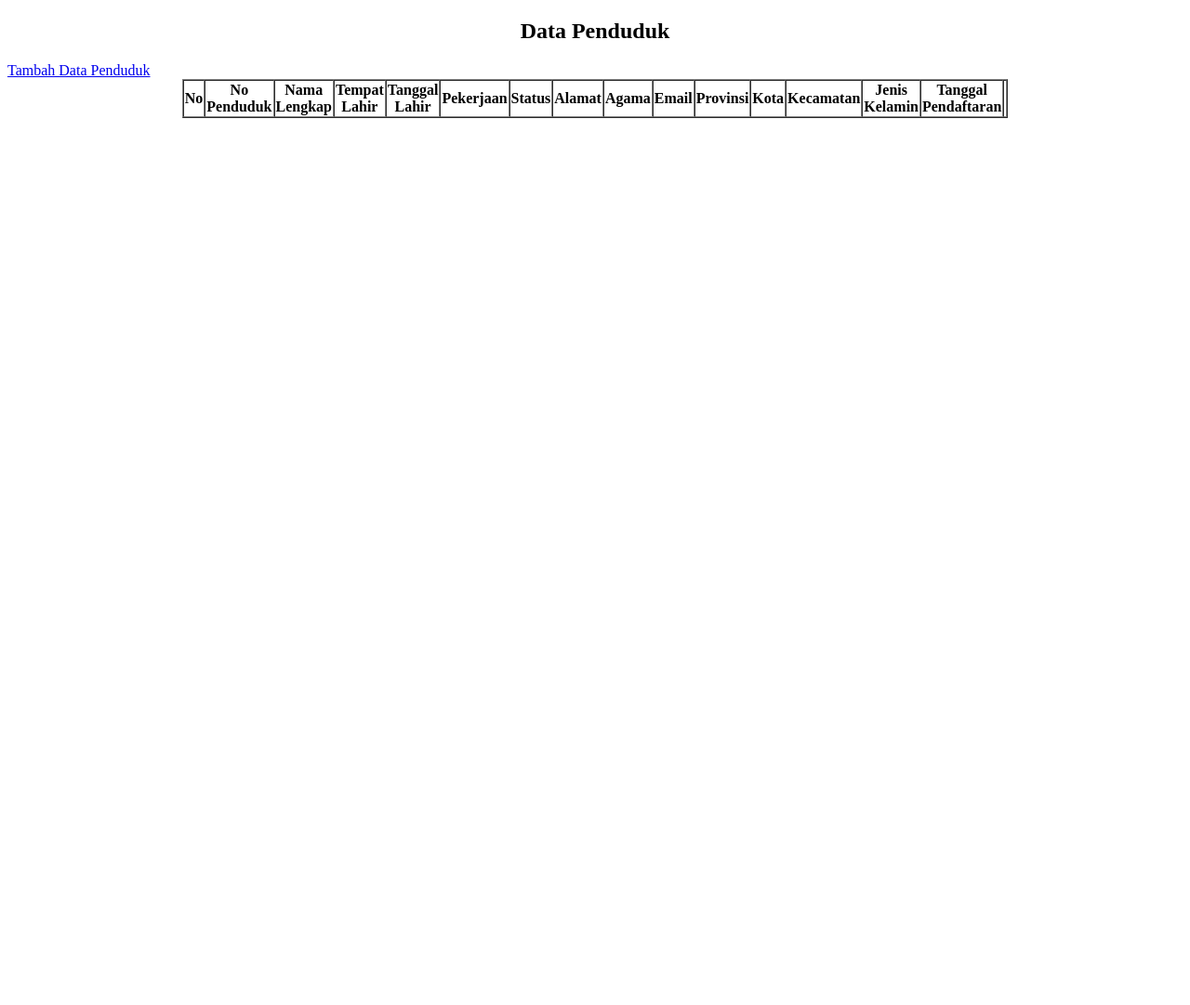
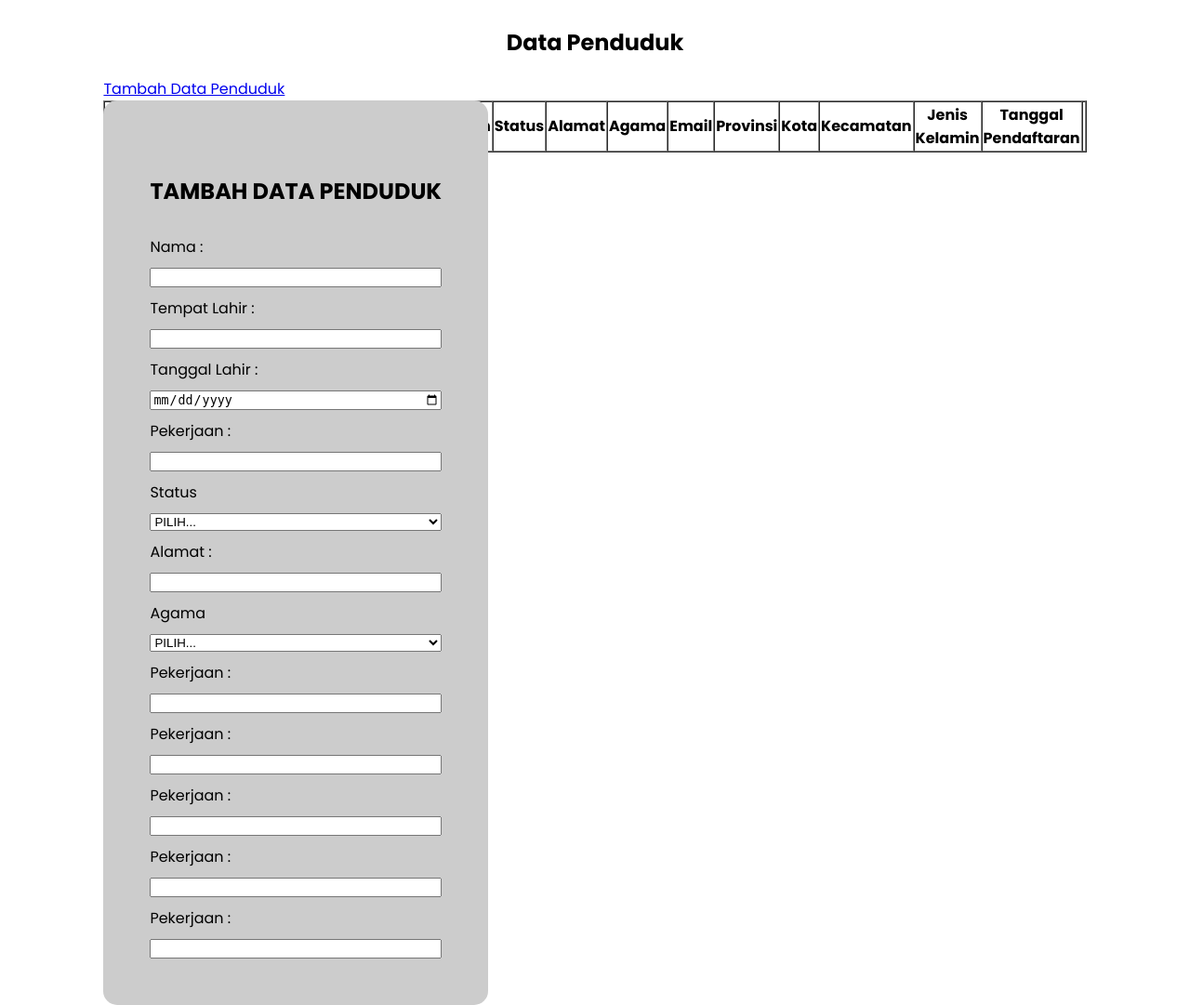
Before and after one commit to giansoniaputra/Pembelajaran, a PHP site: page / in a window 1280 px wide. Shown: the whole page at 93% size. Before the commit the page ends 127 px from the top, so only its background shows below. Run offline with PHP 8.4, Linux system fonts and the light colour scheme; data that the repository does not hold is empty.

Commit message:
Menambah File Input

```diff
--- a/obet/index.php
+++ b/obet/index.php
@@ -13,10 +13,32 @@ $query = query("SELECT * FROM t_ktp_robi");
     <meta charset="UTF-8">
     <meta http-equiv="X-UA-Compatible" content="IE=edge">
     <meta name="viewport" content="width=device-width, initial-scale=1.0">
+    <link rel="preconnect" href="https://fonts.googleapis.com">
+    <link rel="preconnect" href="https://fonts.gstatic.com" crossorigin>
+    <link href="https://fonts.googleapis.com/css2?family=Poppins:ital,wght@0,100;0,200;0,300;0,400;0,500;0,600;0,700;1,100;1,200;1,300;1,400;1,500;1,600;1,700&display=swap" rel="stylesheet">
+    <style>
+        body {
+            display: grid;
+            font-family: 'Poppins', sans-serif;
+            position:relative;
+            justify-content: center;
+        }
+
+        .input {
+            display: grid;
+            position: absolute;
+            grid-template-columns: 1fr;
+            gap: 10px;
+            background-color: #ccc;
+            padding: 50px;
+            border-radius: 15px;
+        }
+    </style>
     <title>Data Penduduk</title>
 </head>
 
 <body>
+    <div class="content">
         <h2 align="center">Data Penduduk</h2>
         <a href="input.php">Tambah Data Penduduk</a>
         <table align="center" border="1px" cellpading="0px" cellspacing="0px" width="800px">
@@ -70,8 +92,58 @@ $query = query("SELECT * FROM t_ktp_robi");
                 <?= $i++ ?>
 
             <?php endforeach; ?>
+    </div>
+
+    <div class="input">
+        <form method="post" action="">
+            <h2>TAMBAH DATA PENDUDUK</h2>
+            <label for="nama_robi">Nama :</label>
+            <input type="text" name="nama_robi" id="nama_robi" required>
+
+            <label for="tempatlahir_robi">Tempat Lahir :</label>
+            <input type="text" name="tempatlahir_robi" id="tempatlahir_robi" required>
+
+            <label for="tanggallahir_robi">Tanggal Lahir :</label>
+            <input type="date" name="tanggallahir_robi" id="tanggallahir_robi" required>
+
+            <label for="pekerjaan_robi">Pekerjaan :</label>
+            <input type="text" name="pekerjaan_robi" id="pekerjaan_robi" required>
+
+            <label for="status_robi">Status</label>
+            <select name="status_robi" id="status_robi" required>
+                <option value="">PILIH...</option>
+                <option value="MENIKAH">MENIKAH</option>
+                <option value="BELUM MENIKAH">BELUM MENIKAH</option>
+            </select>
+
+            <label for="alamat_robi">Alamat :</label>
+            <input type="text" name="alamat_robi" id="alamat_robi" required>
+
+            <label for="agama_robi">Agama</label>
+            <select name="agama_robi" id="agama_robi" required>
+                <option value="">PILIH...</option>
+                <option value="ISLAM">MENIKAH</option>
+                <option value="KATHOLIK">KATHOLIK</option>
+                <option value="PROTESTAN">PROTESTAN</option>
+                <option value="HINDU">HINDU</option>
+                <option value="BUDHA">BUDHA</option>
+                <option value="KONGHUCU">KONGHUCU</option>
+            </select>
+
+            <label for="pekerjaan_robi">Pekerjaan :</label>
+            <input type="text" name="pekerjaan_robi" id="pekerjaan_robi" required>
+            <label for="pekerjaan_robi">Pekerjaan :</label>
+            <input type="text" name="pekerjaan_robi" id="pekerjaan_robi" required>
+            <label for="pekerjaan_robi">Pekerjaan :</label>
+            <input type="text" name="pekerjaan_robi" id="pekerjaan_robi" required>
+            <label for="pekerjaan_robi">Pekerjaan :</label>
+            <input type="text" name="pekerjaan_robi" id="pekerjaan_robi" required>
+            <label for="pekerjaan_robi">Pekerjaan :</label>
+            <input type="text" name="pekerjaan_robi" id="pekerjaan_robi" required>
 
 
+        </form>
+    </div>
 
 </body>
 
```
Lines whose indentation alone changed are shown as unchanged.
